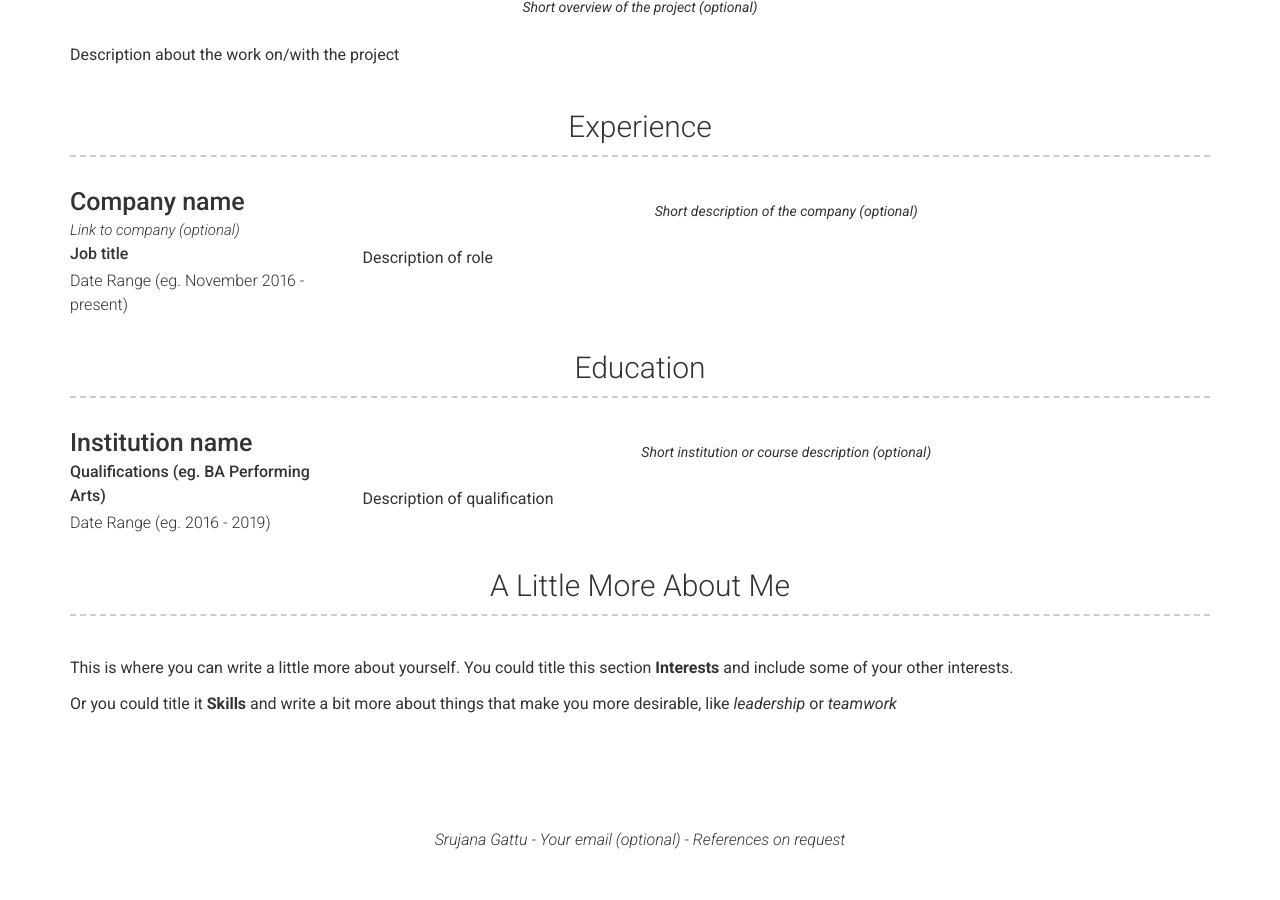
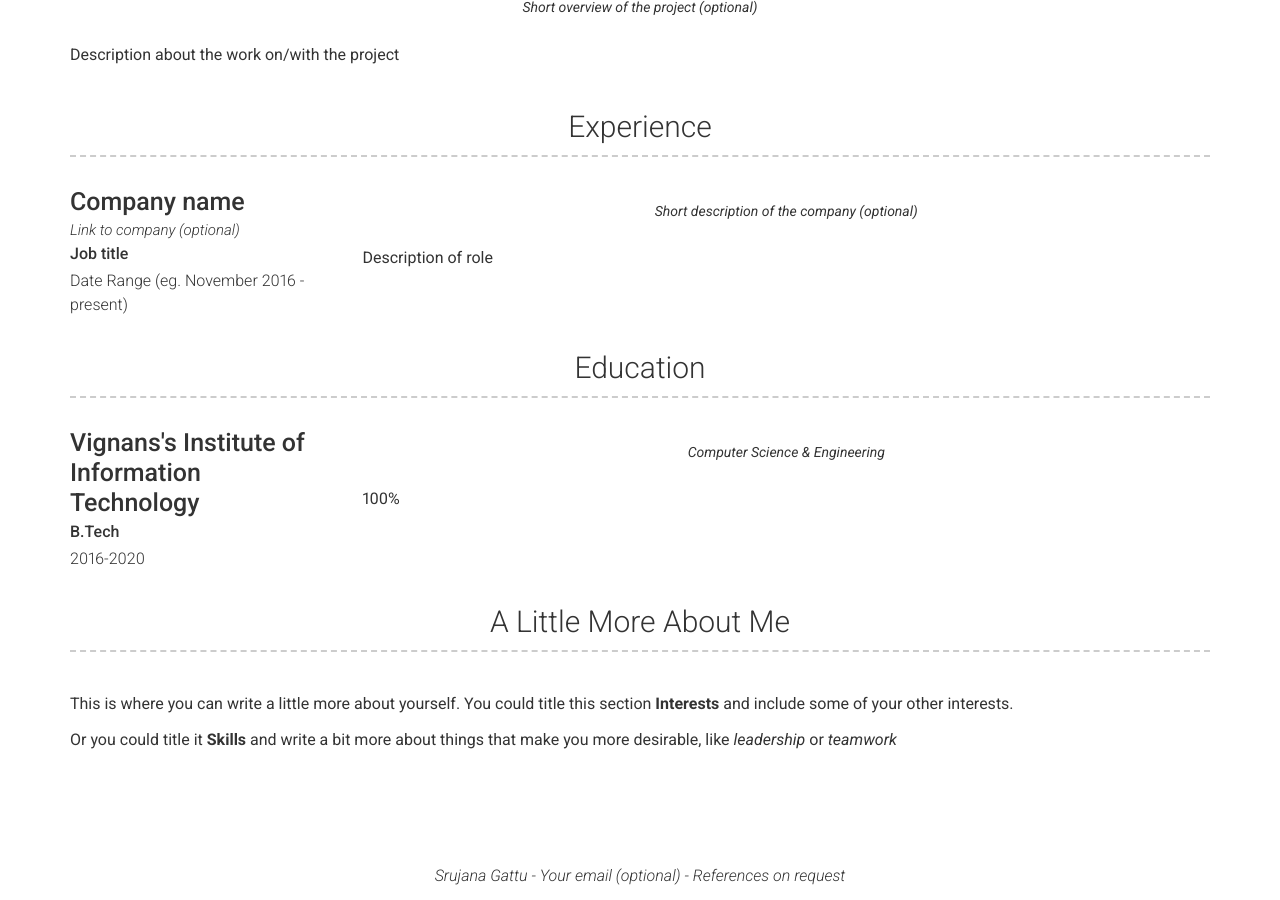
Before and after one commit to gattusrujana/gattusrujana.github.io, a Jekyll site: the page built from index.md, in a window 1280 px wide and 900 px high, scrolled down 740 px. Built offline with Jekyll 4.4.1, drawn with Linux system fonts in a browser that asks for light colours; nearby versions of some CDN libraries; before the commit the page ends 1604 px from its top, so only the background shows below that.

Commit message:
updated education

```diff
--- a/_data/education.yml
+++ b/_data/education.yml
@@ -1,9 +1,9 @@
 # Education Template
 - layout: left
-  name: Institution name
-  dates: Date Range (eg. 2016 - 2019)
-  qualification: Qualifications (eg. BA Performing Arts)
+  name: Vignans's Institute of Information Technology
+  dates: 2016-2020
+  qualification: B.Tech
   quote: >
-    Short institution or course description (optional)
+    Computer Science & Engineering
   description: | # this will include new lines to allow paragraphs
-    Description of qualification
+    100%
```
